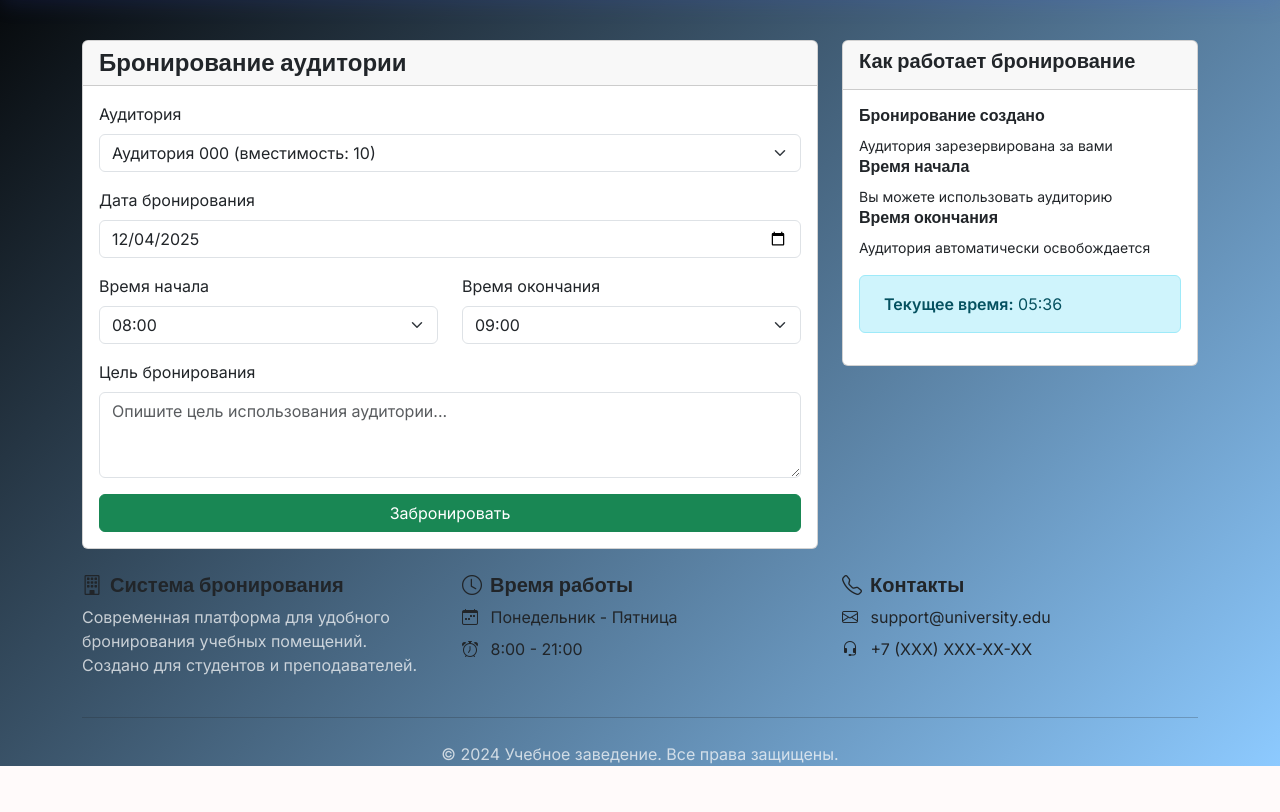
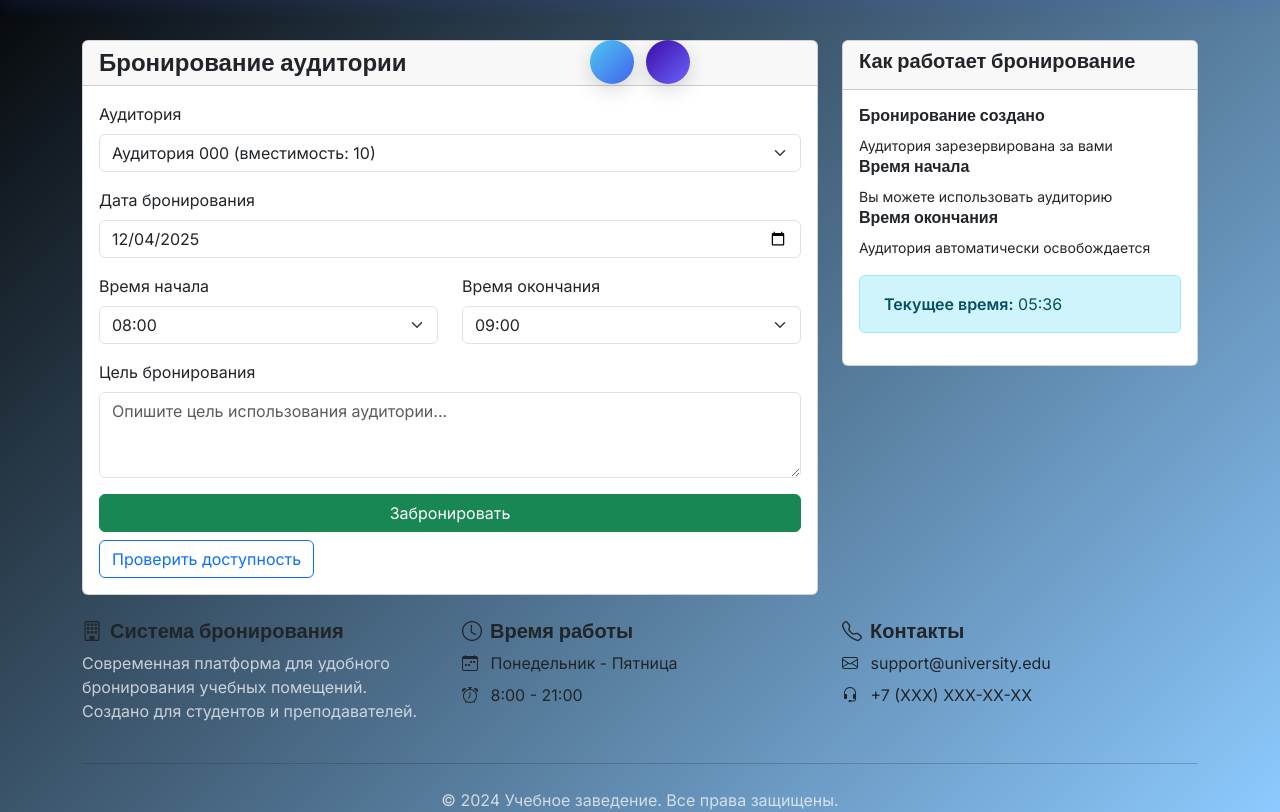
Before and after one commit to Adahan122/booking-system, a Flask app: page /booking in a window 1280 px wide. Shown: the part 104-916 px from the top of the page. Before the commit the page ends 870 px from the top, so only its background shows below. Run offline with Flask 3, Linux system fonts and the light colour scheme; a user stored in the database is signed in; tables that the repository leaves empty hold one stand-in row (values such as "Sample post").

Commit message:
UI: add attractor animation; add availability check; remove loader; prepare Render files

```diff
--- a/app/templates/base.html
+++ b/app/templates/base.html
@@ -6,13 +6,22 @@
     <title>{% block title %}🎓 Бронирование аудиторий{% endblock %}</title>
 
     <!-- Bootstrap 5 CSS -->
-    <link href="https://cdn.jsdelivr.net/npm/bootstrap@5.3.2/dist/css/bootstrap.min.css" rel="stylesheet" />
+    <link
+      href="https://cdn.jsdelivr.net/npm/bootstrap@5.3.2/dist/css/bootstrap.min.css"
+      rel="stylesheet"
+    />
 
     <!-- Bootstrap Icons -->
-    <link rel="stylesheet" href="https://cdn.jsdelivr.net/npm/bootstrap-icons@1.10.0/font/bootstrap-icons.css">
+    <link
+      rel="stylesheet"
+      href="https://cdn.jsdelivr.net/npm/bootstrap-icons@1.10.0/font/bootstrap-icons.css"
+    />
 
     <!-- Google Fonts -->
-    <link href="https://fonts.googleapis.com/css2?family=Poppins:wght@300;400;500;600;700&family=Inter:wght@300;400;500;600&display=swap" rel="stylesheet" />
+    <link
+      href="https://fonts.googleapis.com/css2?family=Poppins:wght@300;400;500;600;700&family=Inter:wght@300;400;500;600&display=swap"
+      rel="stylesheet"
+    />
 
     <!-- Custom CSS -->
     <style>
@@ -38,7 +47,12 @@
         flex-direction: column;
       }
 
-        h1, h2, h3, h4, h5, h6 {
+      h1,
+      h2,
+      h3,
+      h4,
+      h5,
+      h6 {
         font-family: 'Poppins', sans-serif;
         font-weight: 600;
       }
@@ -64,8 +78,61 @@
       .navbar-brand:hover {
         transform: translateY(-1px);
       }
+      /* Attractor animation (two objects that "прилипают") */
+      .attractors {
+        position: fixed;
+        left: 50%;
+        top: 18%;
+        transform: translateX(-50%);
+        pointer-events: none;
+        z-index: 1050;
+        display: flex;
+        gap: 12px;
+        align-items: center;
+      }
 
+      .attractor {
+        width: 44px;
+        height: 44px;
+        border-radius: 50%;
+        background: radial-gradient(circle at 30% 30%, #fff8, rgba(255, 255, 255, 0));
+        box-shadow: 0 6px 20px rgba(0, 0, 0, 0.15);
+        transform: translateY(0) scale(1);
+        transition: transform 0.6s cubic-bezier(0.2, 0.9, 0.2, 1), box-shadow 0.3s;
+      }
 
+      .attractor.left {
+        background: linear-gradient(135deg, var(--accent-color), var(--primary-color));
+      }
+      .attractor.right {
+        background: linear-gradient(135deg, var(--secondary-color), #6c63ff);
+      }
+
+      /* When body has class .attract, move elements toward each other and slightly overlap */
+      .attractors.attract .attractor.left {
+        transform: translateX(24px) scale(1.03);
+      }
+      .attractors.attract .attractor.right {
+        transform: translateX(-24px) scale(1.03);
+      }
+
+      /* Small bounce when they touch */
+      .attractors.attract .attractor {
+        animation: pulse 1s ease-in-out 1;
+      }
+      @keyframes pulse {
+        0% {
+          transform: scale(1);
+        }
+        50% {
+          transform: scale(1.08);
+        }
+        100% {
+          transform: scale(1);
+        }
+      }
+
+      /* Page loader removed per user request */
     </style>
 
     {% block extra_css %}{% endblock %}
@@ -94,10 +161,16 @@
           <!-- Notification Bell (optional) -->
           {% if current_user.is_authenticated %}
           <div class="dropdown me-2">
-                <button class="btn btn-outline-light position-relative p-2" type="button"
-                        data-bs-toggle="dropdown" aria-expanded="false">
+            <button
+              class="btn btn-outline-light position-relative p-2"
+              type="button"
+              data-bs-toggle="dropdown"
+              aria-expanded="false"
+            >
               <i class="bi bi-bell"></i>
-                    <span class="position-absolute top-0 start-100 translate-middle badge rounded-pill bg-danger">
+              <span
+                class="position-absolute top-0 start-100 translate-middle badge rounded-pill bg-danger"
+              >
                 3
               </span>
             </button>
@@ -106,7 +179,7 @@
               <li><a class="dropdown-item" href="#">Новое бронирование подтверждено</a></li>
               <li><a class="dropdown-item" href="#">Напоминание о занятии</a></li>
               <li><a class="dropdown-item" href="#">Системное обновление</a></li>
-                    <li><hr class="dropdown-divider"></li>
+              <li><hr class="dropdown-divider" /></li>
               <li><a class="dropdown-item text-center" href="#">Все уведомления</a></li>
             </ul>
           </div>
@@ -118,7 +191,12 @@
           </button>
 
           <!-- Mobile Toggle Button -->
-            <button class="navbar-toggler" type="button" data-bs-toggle="collapse" data-bs-target="#navbarMain">
+          <button
+            class="navbar-toggler"
+            type="button"
+            data-bs-toggle="collapse"
+            data-bs-target="#navbarMain"
+          >
             <span class="navbar-toggler-icon"></span>
           </button>
         </div>
@@ -173,16 +251,20 @@
                 <span class="nav-hover-line"></span>
               </a>
             </li>
-                {% endif %}
-                {% endif %}
+            {% endif %} {% endif %}
           </ul>
 
           <!-- User Menu -->
           <ul class="navbar-nav order-lg-4">
             {% if current_user.is_authenticated %}
             <li class="nav-item dropdown">
-                    <a class="nav-link dropdown-toggle d-flex align-items-center" href="#" role="button"
-                       data-bs-toggle="dropdown" data-bs-auto-close="outside">
+              <a
+                class="nav-link dropdown-toggle d-flex align-items-center"
+                href="#"
+                role="button"
+                data-bs-toggle="dropdown"
+                data-bs-auto-close="outside"
+              >
                 <div class="position-relative me-2">
                   <div class="user-avatar">
                     <i class="bi bi-person-circle fs-4"></i>
@@ -217,7 +299,7 @@
                     </div>
                   </div>
                 </li>
-                        <li><hr class="dropdown-divider"></li>
+                <li><hr class="dropdown-divider" /></li>
                 <li>
                   <a class="dropdown-item" href="{{ url_for('main.profile') }}">
                     <i class="bi bi-person me-2"></i>Мой профиль
@@ -229,9 +311,7 @@
                   </a>
                 </li>
                 <li>
-                            <a class="dropdown-item" href="#">
-                                <i class="bi bi-gear me-2"></i>Настройки
-                            </a>
+                  <a class="dropdown-item" href="#"> <i class="bi bi-gear me-2"></i>Настройки </a>
                 </li>
                 {% if current_user.role in ['teacher', 'admin'] %}
                 <li>
@@ -240,7 +320,7 @@
                   </a>
                 </li>
                 {% endif %}
-                        <li><hr class="dropdown-divider"></li>
+                <li><hr class="dropdown-divider" /></li>
                 <li>
                   <a class="dropdown-item text-danger" href="{{ url_for('auth.logout') }}">
                     <i class="bi bi-box-arrow-right me-2"></i>Выйти
@@ -267,32 +347,33 @@
 
     <!-- Notifications -->
     <div class="container mt-3 fade-in">
-        {% with messages = get_flashed_messages(with_categories=true) %}
-            {% if messages %}
-                {% for category, message in messages %}
-                    <div class="alert alert-{{ 'danger' if category == 'error' else category }} alert-dismissible fade show shadow" role="alert">
+      {% with messages = get_flashed_messages(with_categories=true) %} {% if messages %} {% for
+      category, message in messages %}
+      <div
+        class="alert alert-{{ 'danger' if category == 'error' else category }} alert-dismissible fade show shadow"
+        role="alert"
+      >
         <div class="d-flex align-items-center">
-                            <i class="bi
-                                {% if category == 'success' %}bi-check-circle-fill
-                                {% elif category == 'danger' %}bi-exclamation-triangle-fill
-                                {% elif category == 'warning' %}bi-exclamation-circle-fill
-                                {% else %}bi-info-circle-fill{% endif %}
-                                me-2 fs-5">
+          <i
+            class="bi {% if category == 'success' %}bi-check-circle-fill {% elif category == 'danger' %}bi-exclamation-triangle-fill {% elif category == 'warning' %}bi-exclamation-circle-fill {% else %}bi-info-circle-fill{% endif %} me-2 fs-5"
+          >
           </i>
           <div>{{ message }}</div>
         </div>
         <button type="button" class="btn-close" data-bs-dismiss="alert"></button>
       </div>
-                {% endfor %}
-            {% endif %}
-        {% endwith %}
+      {% endfor %} {% endif %} {% endwith %}
+    </div>
+
+    <!-- Attractors (two objects) -->
+    <div class="attractors" id="globalAttractors" aria-hidden="true">
+      <div class="attractor left" id="attractorLeft"></div>
+      <div class="attractor right" id="attractorRight"></div>
     </div>
 
     <!-- Main Content -->
     <main class="flex-grow-1 py-4">
-        <div class="container fade-in">
-            {% block content %}{% endblock %}
-        </div>
+      <div class="container fade-in">{% block content %}{% endblock %}</div>
     </main>
 
     <!-- Modern Footer -->
@@ -302,8 +383,8 @@
           <div class="col-lg-4">
             <h5><i class="bi bi-building me-2"></i>Система бронирования</h5>
             <p class="text-light opacity-75">
-                        Современная платформа для удобного бронирования учебных помещений.
-                        Создано для студентов и преподавателей.
+              Современная платформа для удобного бронирования учебных помещений. Создано для
+              студентов и преподавателей.
             </p>
           </div>
           <div class="col-lg-4">
@@ -329,7 +410,7 @@
             </p>
           </div>
         </div>
-            <hr class="my-4 opacity-25">
+        <hr class="my-4 opacity-25" />
         <div class="text-center">
           <p class="mb-0 text-light opacity-75">
             &copy; 2024 Учебное заведение. Все права защищены.
@@ -343,30 +424,42 @@
 
     <!-- Theme Toggle Script -->
     <script>
-        document.addEventListener('DOMContentLoaded', function() {
+      document.addEventListener('DOMContentLoaded', function () {
         const themeToggle = document.getElementById('themeToggle');
         const currentTheme = localStorage.getItem('theme') || 'light';
 
         document.documentElement.setAttribute('data-bs-theme', currentTheme);
 
-            themeToggle.innerHTML = currentTheme === 'dark'
+        themeToggle.innerHTML =
+          currentTheme === 'dark'
             ? '<i class="bi bi-sun-fill"></i>'
             : '<i class="bi bi-moon-fill"></i>';
 
-            themeToggle.addEventListener('click', function() {
+        themeToggle.addEventListener('click', function () {
           const currentTheme = document.documentElement.getAttribute('data-bs-theme');
           const newTheme = currentTheme === 'dark' ? 'light' : 'dark';
 
           document.documentElement.setAttribute('data-bs-theme', newTheme);
           localStorage.setItem('theme', newTheme);
 
-                this.innerHTML = newTheme === 'dark'
+          this.innerHTML =
+            newTheme === 'dark'
               ? '<i class="bi bi-sun-fill"></i>'
               : '<i class="bi bi-moon-fill"></i>';
         });
       });
     </script>
 
+    <script>
+      // Attractors animation trigger (loader removed)
+      window.playAttract = function (durationMs = 1200) {
+        const container = document.getElementById('globalAttractors');
+        if (!container) return;
+        container.classList.add('attract');
+        setTimeout(() => container.classList.remove('attract'), durationMs);
+      };
+    </script>
+
     {% block extra_js %}{% endblock %}
   </body>
 </html>
--- a/app/templates/booking.html
+++ b/app/templates/booking.html
@@ -37,7 +37,11 @@
                         {{ form.purpose(class="form-control", rows=3, placeholder="Опишите цель использования аудитории...") }}
                     </div>
                     <div class="d-grid">
-                        {{ form.submit(class="btn btn-success") }}
+                        {{ form.submit(class="btn btn-success", id='bookingSubmit') }}
+                    </div>
+                    <div class="d-flex gap-2 mt-2">
+                        <button type="button" id="checkAvailabilityBtn" class="btn btn-outline-primary">Проверить доступность</button>
+                        <div id="availabilityStatus" class="align-self-center"></div>
                     </div>
                 </form>
             </div>
@@ -84,3 +88,68 @@
 </div>
 </div>
 {% endblock %}
+
+{% block extra_js %}
+<script>
+    // Play attract animation on booking page to add delight
+    document.addEventListener('DOMContentLoaded', function(){
+        if (window.playAttract) window.playAttract(1000);
+    });
+
+    // Availability check logic
+    document.addEventListener('DOMContentLoaded', function () {
+        const form = document.querySelector('form');
+        const checkBtn = document.getElementById('checkAvailabilityBtn');
+        const statusEl = document.getElementById('availabilityStatus');
+        const submitBtn = document.getElementById('bookingSubmit');
+
+        function showStatus(message, type='secondary'){
+            statusEl.innerHTML = `<span class="badge bg-${type}">${message}</span>`;
+        }
+
+        if (!checkBtn || !form) return;
+
+        checkBtn.addEventListener('click', function(){
+            const classroom = form.querySelector('[name="classroom_id"]').value;
+            const bookingDate = form.querySelector('[name="booking_date"]').value;
+            const start = form.querySelector('[name="start_time"]').value;
+            const end = form.querySelector('[name="end_time"]').value;
+
+            if (!classroom || !bookingDate || !start || !end) {
+                showStatus('Выберите аудиторию, дату и время', 'warning');
+                return;
+            }
+
+            showStatus('Проверка...', 'info');
+
+            const url = `/api/check_availability/${encodeURIComponent(classroom)}/${encodeURIComponent(bookingDate)}/${encodeURIComponent(start)}/${encodeURIComponent(end)}`;
+
+            fetch(url, { credentials: 'same-origin' })
+                .then(res => res.json())
+                .then(data => {
+                    if (data.error) {
+                        showStatus('Ошибка: ' + data.error, 'danger');
+                        submitBtn.disabled = false;
+                        return;
+                    }
+
+                    if (data.is_available) {
+                        showStatus('Аудитория доступна ✔', 'success');
+                        submitBtn.disabled = false;
+                    } else {
+                        const conflict = data.conflict || {};
+                        const info = conflict.time ? ` (${conflict.time}${conflict.user ? ' — ' + conflict.user : ''})` : '';
+                        showStatus('Занято' + info, 'danger');
+                        // Prevent immediate booking when occupied
+                        submitBtn.disabled = true;
+                    }
+                })
+                .catch(err => {
+                    showStatus('Сетевой сбой', 'danger');
+                    console.error(err);
+                    submitBtn.disabled = false;
+                });
+        });
+    });
+</script>
+{% endblock %}
```
Also changed, not shown: app/templates/register.html (+15 -16 lines). Lines whose indentation alone changed are shown as unchanged.
